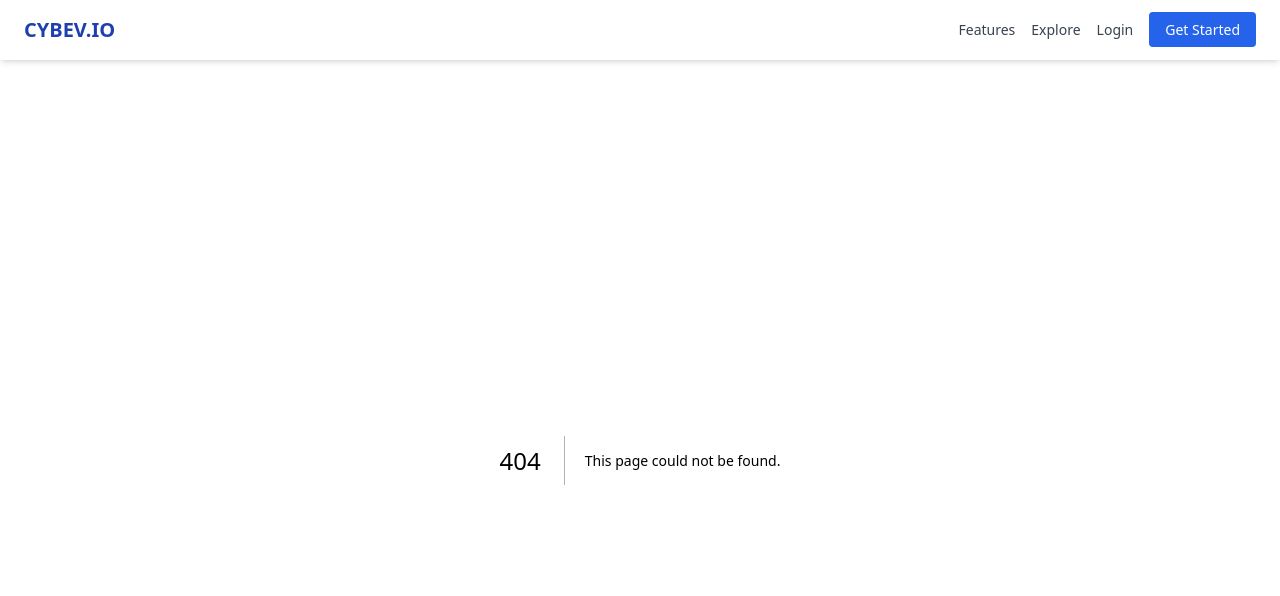
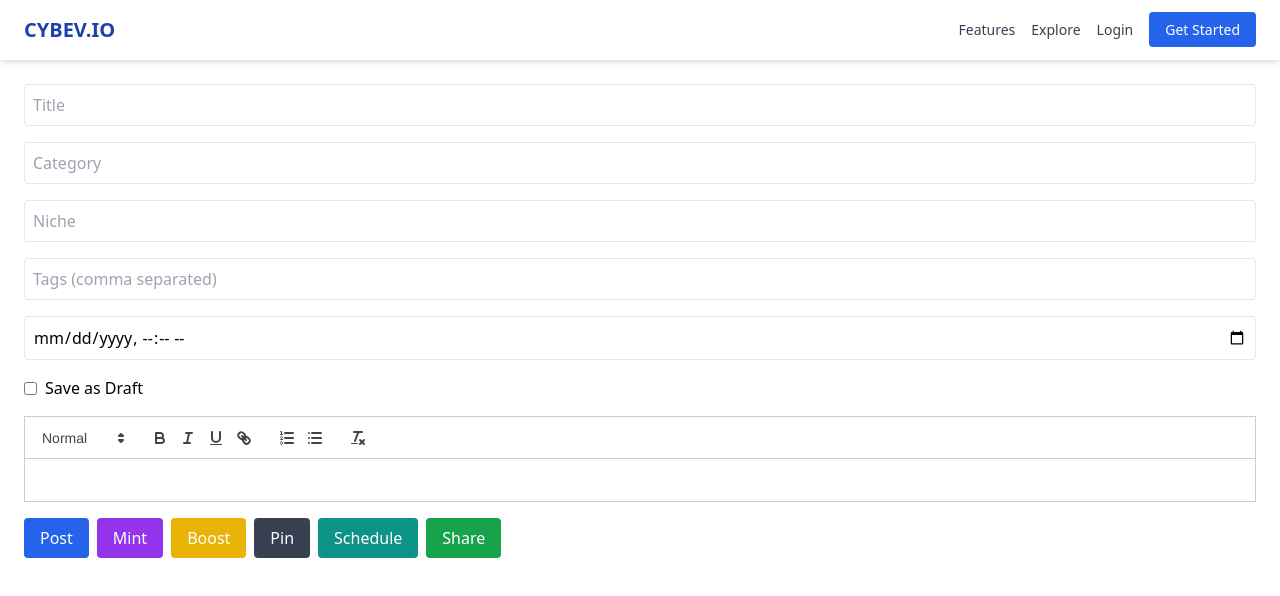
Before and after one commit to cybev1/cybev-frontend, a Next.js app: page /dashboard/WritePost in a window 1280 px wide. Before the commit this address had no page. Shown: the top 596 px of the page. Built offline with nearby package versions, Linux system fonts and the light colour scheme.

Commit message:
Add files via upload

```diff
--- /dev/null
+++ b/pages/dashboard/WritePost.js
@@ -0,0 +1,62 @@
+
+import { useState } from 'react';
+import dynamic from 'next/dynamic';
+import 'react-quill/dist/quill.snow.css';
+import mintPost from '../../utils/post/mintPost';
+import boostPost from '../../utils/post/boostPost';
+import pinPost from '../../utils/post/pinPost';
+import schedulePost from '../../utils/post/schedulePost';
+import sharePost from '../../utils/post/sharePost';
+
+const ReactQuill = dynamic(() => import('react-quill'), { ssr: false });
+
+export default function WritePost() {
+  const [title, setTitle] = useState('');
+  const [category, setCategory] = useState('');
+  const [niche, setNiche] = useState('');
+  const [tags, setTags] = useState('');
+  const [scheduledDate, setScheduledDate] = useState('');
+  const [isDraft, setIsDraft] = useState(false);
+  const [content, setContent] = useState('');
+
+  const token = localStorage.getItem('token');
+
+  const handlePost = async () => {
+    const payload = { title, category, niche, tags, content, isDraft, scheduledDate };
+    const res = await fetch(`${process.env.NEXT_PUBLIC_API_BASE}/api/posts/create`, {
+      method: 'POST',
+      headers: {
+        'Authorization': token,
+        'Content-Type': 'application/json'
+      },
+      body: JSON.stringify(payload)
+    });
+
+    const data = await res.json();
+    alert(res.ok ? '✅ Post Created!' : '❌ Failed: ' + data.message);
+  };
+
+  return (
+    <div className="p-6 space-y-4">
+      <input value={title} onChange={e => setTitle(e.target.value)} placeholder="Title" className="w-full p-2 border rounded" />
+      <input value={category} onChange={e => setCategory(e.target.value)} placeholder="Category" className="w-full p-2 border rounded" />
+      <input value={niche} onChange={e => setNiche(e.target.value)} placeholder="Niche" className="w-full p-2 border rounded" />
+      <input value={tags} onChange={e => setTags(e.target.value)} placeholder="Tags (comma separated)" className="w-full p-2 border rounded" />
+      <input type="datetime-local" value={scheduledDate} onChange={e => setScheduledDate(e.target.value)} className="w-full p-2 border rounded" />
+      <label className="flex items-center space-x-2">
+        <input type="checkbox" checked={isDraft} onChange={e => setIsDraft(e.target.checked)} />
+        <span>Save as Draft</span>
+      </label>
+      <ReactQuill theme="snow" value={content} onChange={setContent} className="bg-white" />
+
+      <div className="flex flex-wrap gap-2 mt-4">
+        <button onClick={handlePost} className="bg-blue-600 text-white px-4 py-2 rounded">Post</button>
+        <button onClick={() => mintPost(token)} className="bg-purple-600 text-white px-4 py-2 rounded">Mint</button>
+        <button onClick={() => boostPost(token)} className="bg-yellow-500 text-white px-4 py-2 rounded">Boost</button>
+        <button onClick={() => pinPost(token)} className="bg-gray-700 text-white px-4 py-2 rounded">Pin</button>
+        <button onClick={() => schedulePost(token, scheduledDate)} className="bg-teal-600 text-white px-4 py-2 rounded">Schedule</button>
+        <button onClick={() => sharePost(token)} className="bg-green-600 text-white px-4 py-2 rounded">Share</button>
+      </div>
+    </div>
+  );
+}
```
